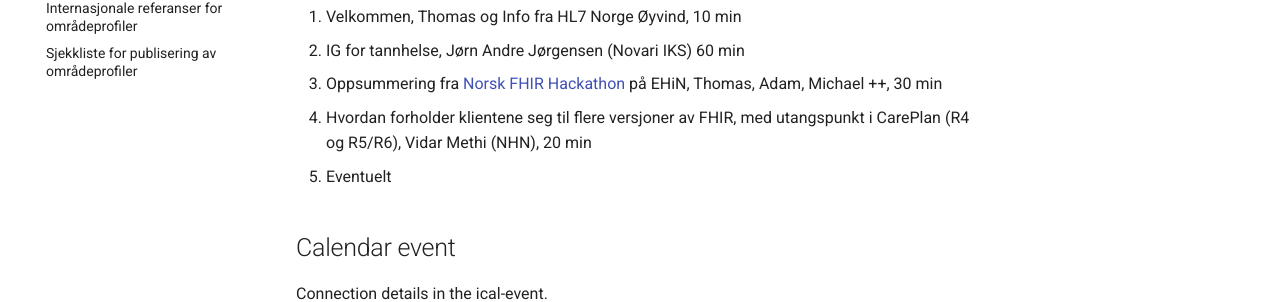
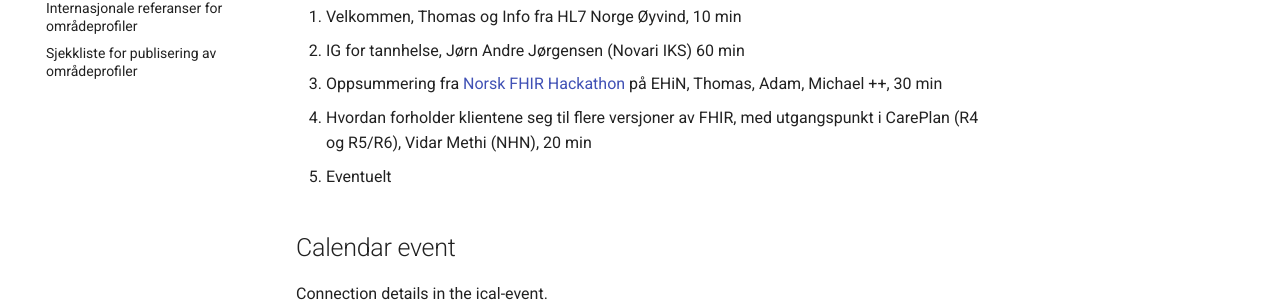
Before and after one commit to HL7Norway/best-practice, an MkDocs documentation site: the page built from docs/FHIR-faglig-forum/_agenda/2025-12-10-agenda.md, in a window 1280 px wide. Shown: the part 444-746 px from the top of the page. Built offline with MkDocs 1.6.1 and Material for MkDocs 9.7.7, drawn with Linux system fonts in a browser that asks for light colours; comment, search, counter and statistics services are not loaded.

Commit message:
Skrivefei fff33

```diff
--- a/docs/FHIR-faglig-forum/_agenda/2025-12-10-agenda.md
+++ b/docs/FHIR-faglig-forum/_agenda/2025-12-10-agenda.md
@@ -18,7 +18,7 @@ FHIR fagforum (FFF) is an open meeting for discussing topics related to use and
 1. Velkommen, Thomas og Info fra HL7 Norge Øyvind, 10 min
 2. IG for tannhelse, Jørn Andre Jørgensen (Novari IKS) 60 min
 3. Oppsummering fra [Norsk FHIR Hackathon](https://hl7norway.github.io/FHIR-hackathon-2025/currentbuild/index.html) på EHiN, Thomas, Adam, Michael ++, 30 min
-4. Hvordan forholder klientene seg til flere versjoner av FHIR, med utangspunkt i CarePlan (R4 og R5/R6), Vidar Methi (NHN), 20 min
+4. Hvordan forholder klientene seg til flere versjoner av FHIR, med utgangspunkt i CarePlan (R4 og R5/R6), Vidar Methi (NHN), 20 min
 5. Eventuelt
 
 ## Calendar event
```
